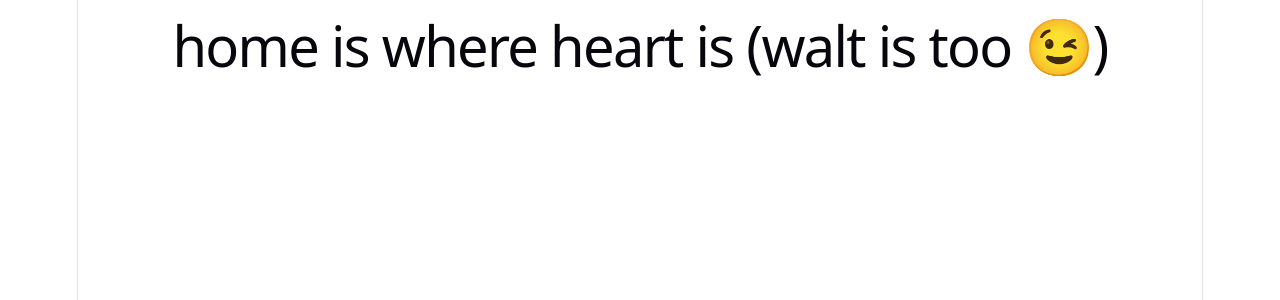
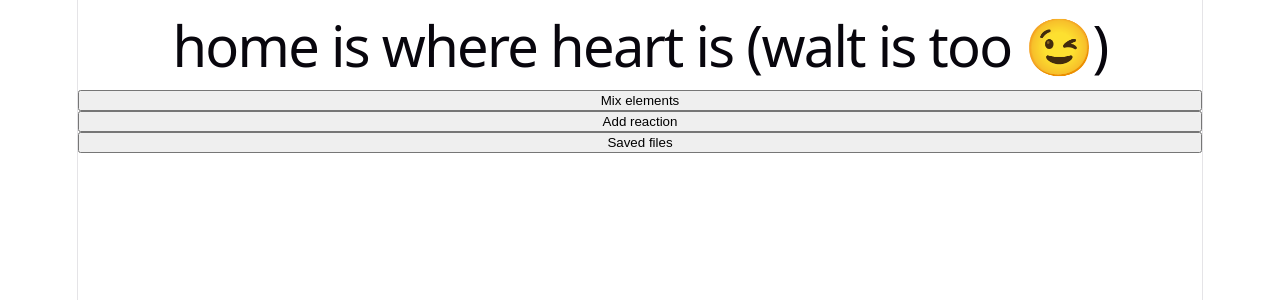
Before and after one commit to Roobika-M/Los-Pollos-Tech, a React app in the folder frontend/: page /home in a window 1280 px wide. Shown: the top 300 px of the page. Built offline with nearby package versions, Linux system fonts and the light colour scheme; the HTML template or start-up script is replaced by a standard one.

Commit message:
routing done

```diff
--- a/frontend/src/App.jsx
+++ b/frontend/src/App.jsx
@@ -6,7 +6,7 @@ import Mix from "./pages/Mix";
 import AddReaction from "./pages/AddReaction";
 import ViewReactions from "./pages/ViewReactions";
 
-function App() {
+function App (){
   return (
     <BrowserRouter>
       <Routes>
--- a/frontend/src/pages/Home.jsx
+++ b/frontend/src/pages/Home.jsx
@@ -1,5 +1,21 @@
+import { useNavigate } from "react-router-dom";
+
 function Home(){
-    return <h1>home is where heart is (walt is too 😉)</h1>
+    const navigate = useNavigate();
+    return(
+        <>
+        <h1>home is where heart is (walt is too 😉)</h1>
+        <button onClick = {() => navigate("/mix")}>
+            Mix elements
+        </button>
+        <button onClick = {() => navigate("/add")}>
+            Add reaction
+        </button>
+        <button onClick = {() => navigate("/view")}>
+            Saved files
+        </button>
+        </>
+    );
 }
 
 export default Home;
--- a/frontend/src/pages/Landing.jsx
+++ b/frontend/src/pages/Landing.jsx
@@ -1,5 +1,15 @@
+import { useNavigate } from "react-router-dom";
+
 function Landing(){
-    return <h1>*insert breaking bad here</h1>
+    const navigate  = useNavigate();
+    return(
+        <div>
+            <h1>*insert breaking bad here</h1>
+            <button onClick = {() => navigate("/home")}>
+                Enter the lab
+            </button>
+        </div>
+    );
 }
 
 export default Landing;
--- a/frontend/src/pages/Mix.jsx
+++ b/frontend/src/pages/Mix.jsx
@@ -30,7 +30,6 @@ function Mix(){
             <input type = "text" placeholder="Reactant One" value = {reactantOne} onChange={(event) => setReactantOne(event.target.value)}/>   {/*event.target.value contains the updated value and sends*/}
             <input type = "text" placeholder="Reactant Two" value = {reactantTwo} onChange={(event) => setReactantTwo(event.target.value)}/>
             <button onClick={handleMix}>Mix</button>
-            <p>{message}</p>
             {reactions.map((reaction) => (
             <div key = {reaction.id}>
                 <h3>{reaction.product}</h3>
@@ -39,6 +38,7 @@ function Mix(){
                 <p><strong>Description:</strong> {reaction.description}</p>
             </div>
             ))}
+            <p>{message}</p>
         </div>
     );
 }
```
